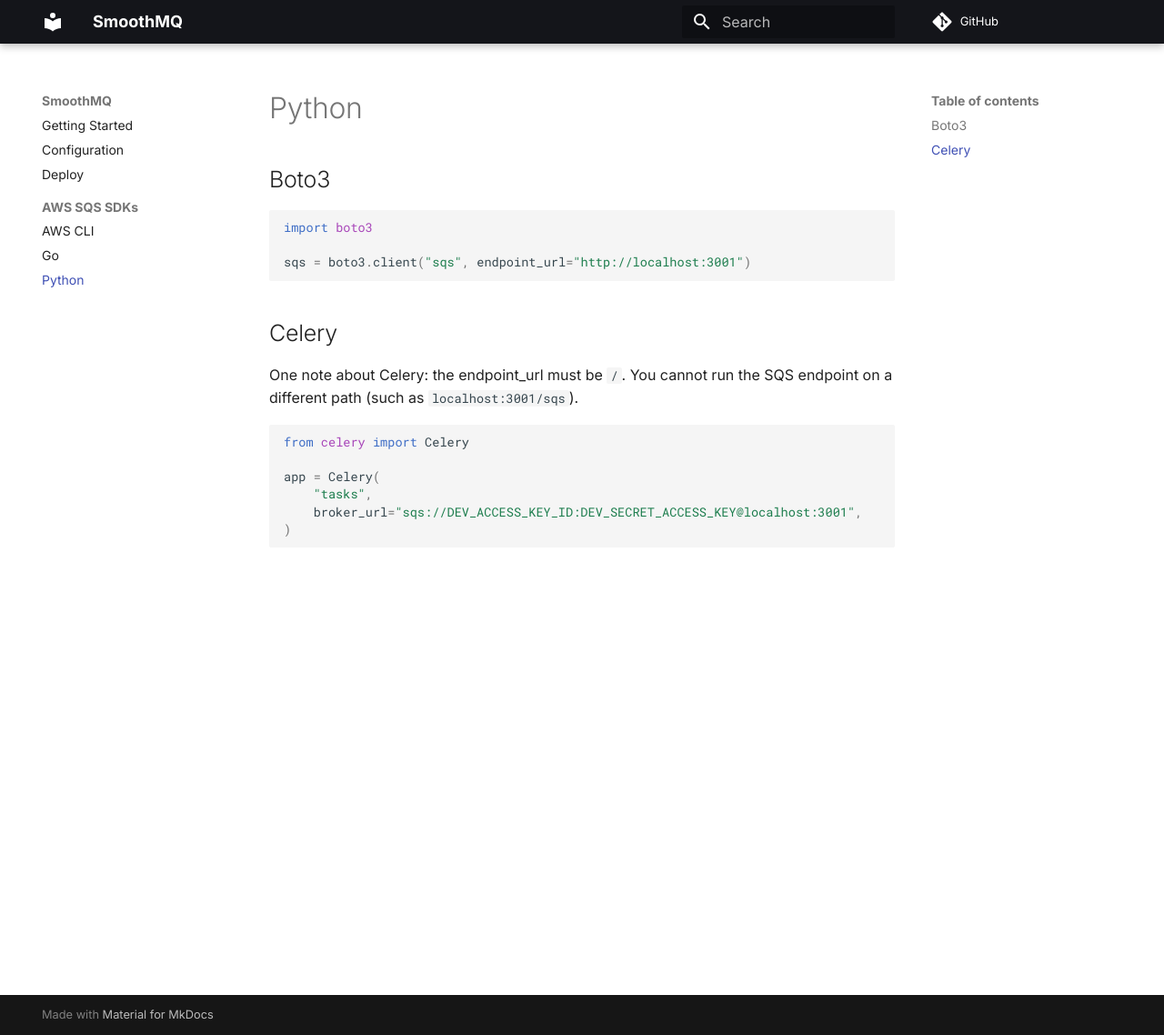
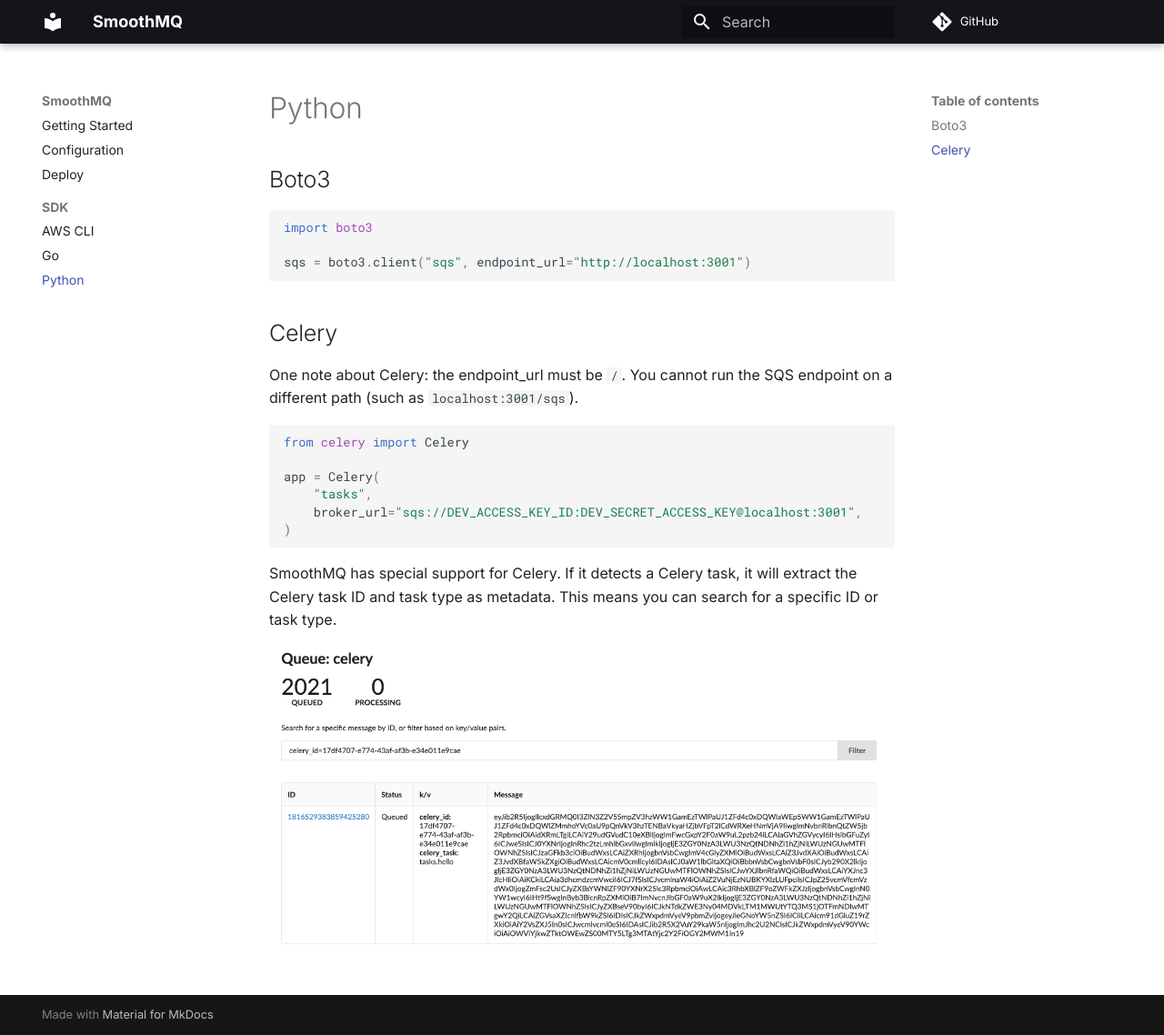
Before and after one commit to poundifdef/smoothmq-docs, an MkDocs documentation site: the page built from docs/SDK/python.md, in a window 1280 px wide and 1138 px high. Shown: the whole window at 91% size. Built offline with MkDocs 1.6.1 and Material for MkDocs 9.7.7, drawn with Linux system fonts in a browser that asks for light colours; comment, search, counter and statistics services are not loaded.

Commit message:
add celery screenshot

````diff
--- a/docs/AWS SQS SDKs/python.md
+++ b/docs/SDK/python.md
@@ -20,3 +20,9 @@
     broker_url="sqs://DEV_ACCESS_KEY_ID:DEV_SECRET_ACCESS_KEY@localhost:3001",
 )
 ```
+
+SmoothMQ has special support for Celery. If it detects a Celery task, it will extract the
+Celery task ID and task type as metadata. This means you can search for a specific ID or
+task type.
+
+[![Celery task in SmoothMQ](celery.png)](celery.png)
````
Also changed, not shown: docs/SDK/celery.png (added), docs/SDK/cli.md (renamed from docs/AWS SQS SDKs/cli.md), docs/SDK/go.md (renamed from docs/AWS SQS SDKs/go.md).
